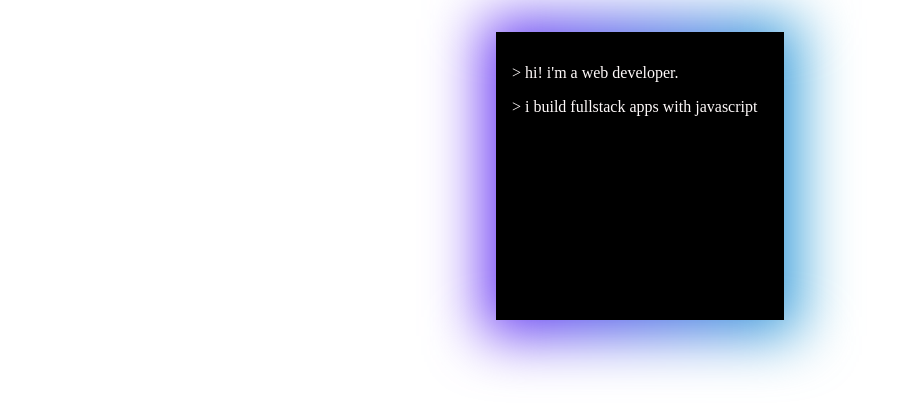
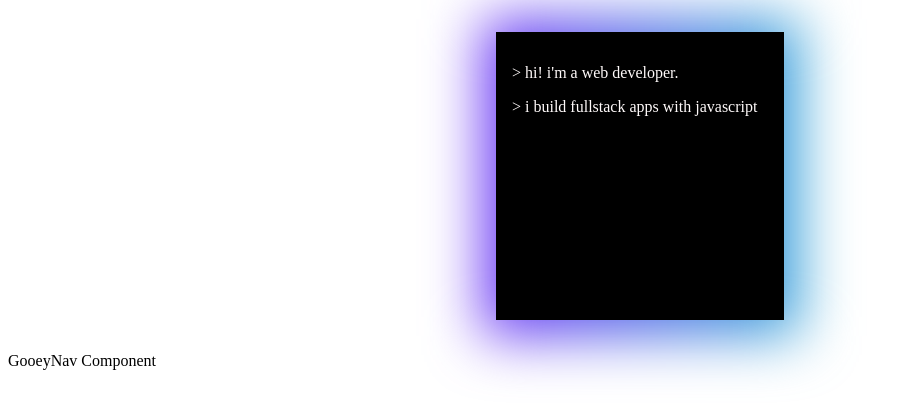
Before and after one commit to byio/benyang.io, a Gatsby app: page / in a window 1280 px wide. Shown: the top 416 px of the page, without its empty margins (0-897 px from the left). Built offline with nearby package versions, Linux system fonts and the light colour scheme.

Commit message:
create GooeyNav component, and import into src/pages/index.js

```diff
--- /dev/null
+++ b/src/components/GooeyNav/GooeyNav.js
@@ -0,0 +1,11 @@
+import React, { Component } from 'react';
+
+class GooeyNav extends Component {
+  render () {
+    return (
+      <div>GooeyNav Component</div>
+    );
+  }
+}
+
+export default GooeyNav;
--- a/src/pages/index.js
+++ b/src/pages/index.js
@@ -1,8 +1,12 @@
 import React from 'react';
 
 import TextEditor from '../components/TextEditor/TextEditor';
+import GooeyNav from '../components/GooeyNav/GooeyNav';
 import intro from '../assets/intro.js';
 
 export default () => (
-  <TextEditor text={intro} />
+  <div>
+    <TextEditor text={intro} />
+    <GooeyNav />
+  </div>
 );
```
